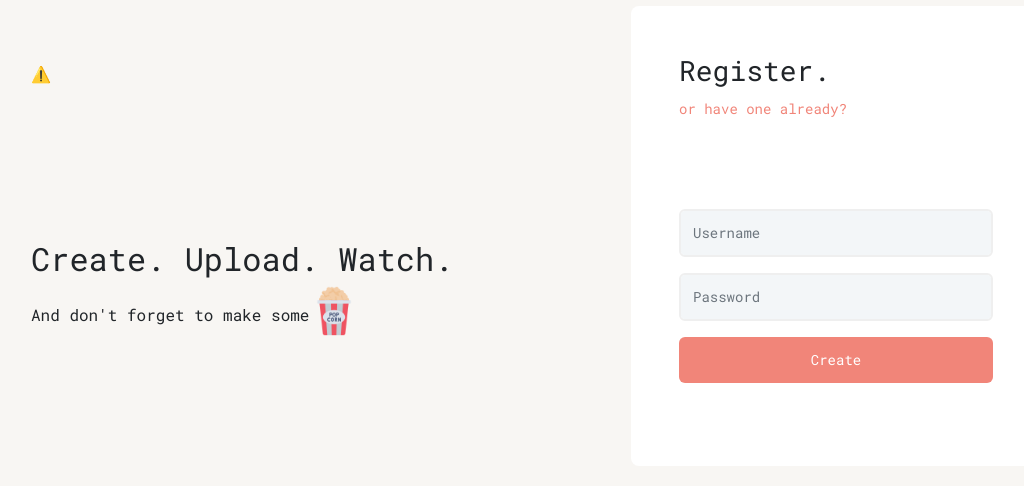
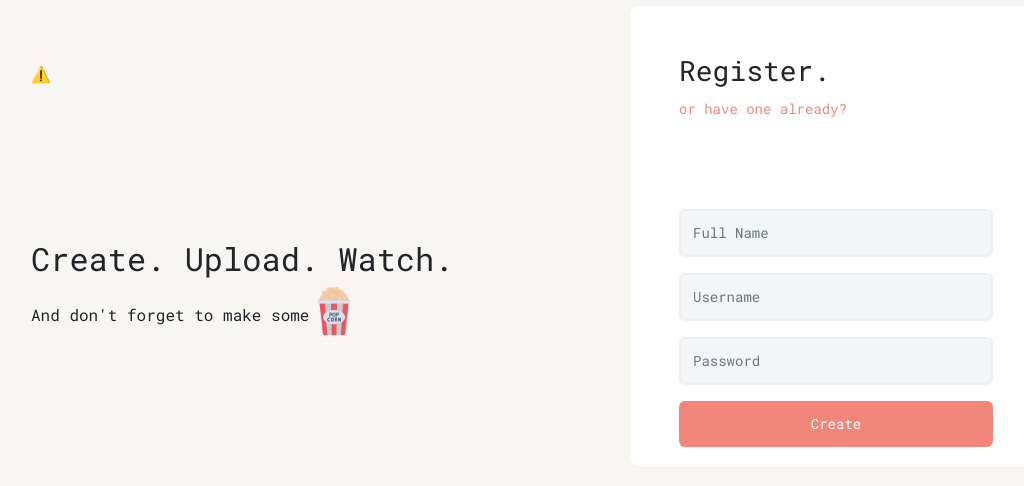
Before and after one commit to SubCoder1/Popcorn-web, a Vue app: page /auth/register in a window 1280 px wide. Shown: the part 164-650 px from the top of the page, without its empty margins (104-1128 px from the left). Built offline with nearby package versions, Linux system fonts and the light colour scheme; no server answers.

Commit message:
Added support for user full_name in reg form

```diff
--- a/src/components/UserReg.vue
+++ b/src/components/UserReg.vue
@@ -11,6 +11,14 @@
       {{ formErr }}
     </p>
     <div class="mt-3 mb-3">
+      <input
+        type="text"
+        class="form-control text-sm rounded-md mb-3"
+        placeholder="Full Name"
+        v-model="full_name"
+        @click="removeErr"
+        required
+      />
       <input
         type="text"
         class="form-control text-sm rounded-md mb-3"
@@ -48,6 +56,7 @@ export default {
     return {
       form_submitted: false,
       username: "",
+      full_name: "",
       password: "",
       showErr: false,
       formErr: "",
@@ -84,7 +93,17 @@ export default {
     },
     validateForm: function () {
       // useless client side validation of user registration in Popcorn.
-      if (this.username.length < 5 || this.username.length > 20) {
+      if (this.full_name.length < 5 || this.full_name.length > 30) {
+        // full_name length should be between [5,20]
+        this.formErr = "FullName should be of 5 - 30 characters.";
+        this.showErr = true;
+        return false;
+      } else if (!/^[A-Za-z\s]*$/.test(this.full_name)) {
+        // full_name should only contain alphabets (spaces excluded)
+        this.formErr = "Full Name should only contain alphabets and spaces";
+        this.showErr = true;
+        return false;
+      } else if (this.username.length < 5 || this.username.length > 20) {
         // username length should be between [5,20]
         this.formErr = "Username should be of 5 - 20 characters.";
         this.showErr = true;
```
